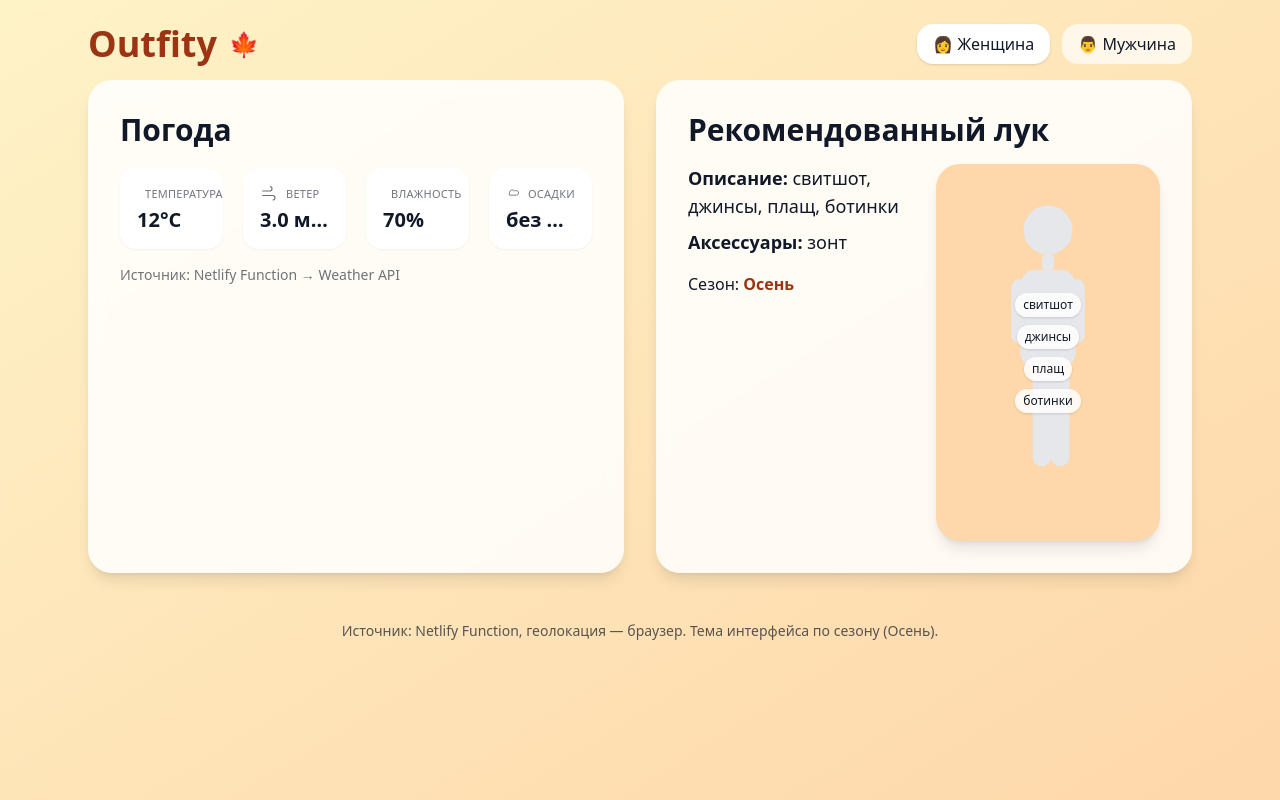
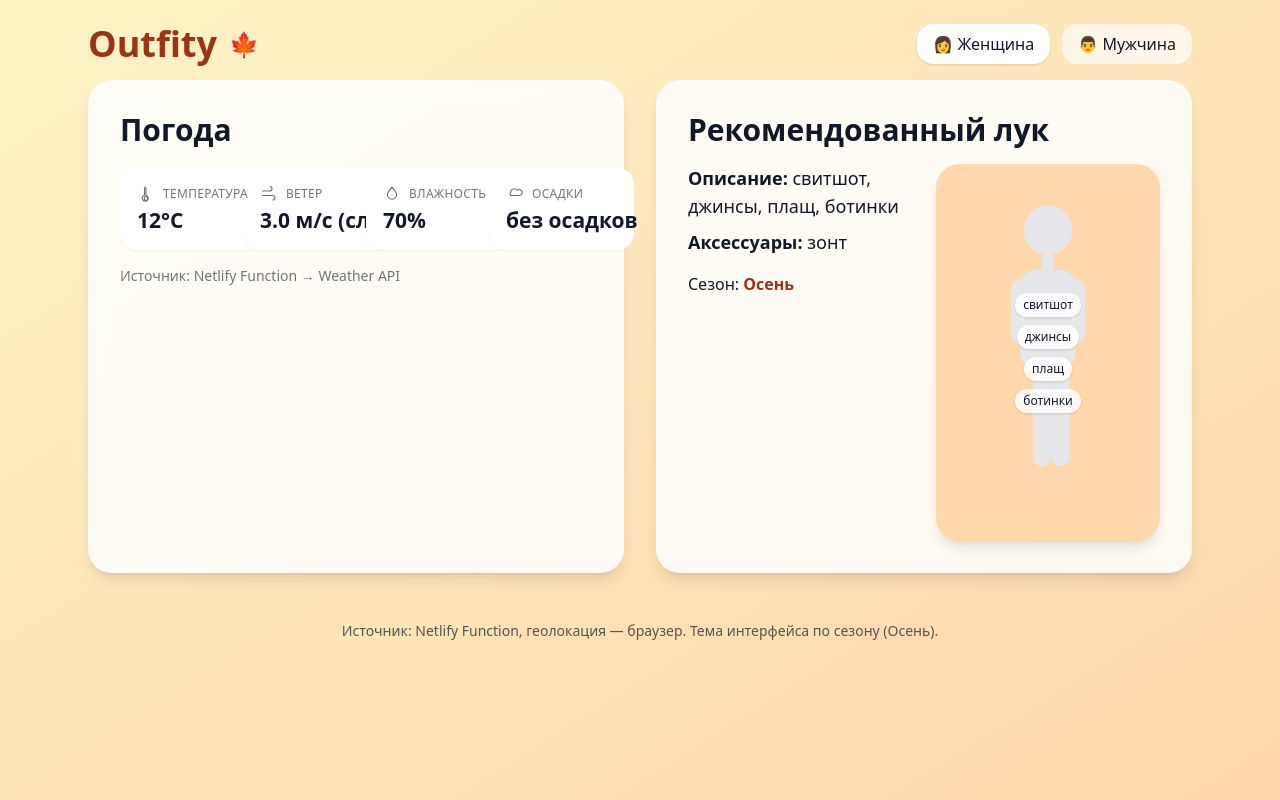
Before and after one commit to anyakhudova-design/outfity, a React (Vite) app: page / in a window 1280 px wide. Built offline with nearby package versions, Linux system fonts and the light colour scheme; no server answers.

Commit message:
Update OutfityApp.jsx

```diff
--- a/src/OutfityApp.jsx
+++ b/src/OutfityApp.jsx
@@ -144,12 +144,12 @@ const IconPrecip = () => (
 
 function InfoTile({ label, value, icon }) {
   return (
-    <div className="rounded-2xl p-4 bg-white border border-white/60 shadow-sm select-none">
-      <div className="flex items-center gap-2 text-[10px] md:text-[11px] uppercase tracking-wide opacity-60">
+    <div className="flex flex-col justify-between rounded-2xl p-4 bg-white border border-white/60 shadow-sm select-none min-w-[145px]">
+      <div className="flex items-center gap-2 text-[11px] md:text-[12px] uppercase tracking-wide opacity-60">
         {icon}
         <span className="whitespace-nowrap">{label}</span>
       </div>
-      <div className="text-[17px] md:text-[20px] font-semibold mt-1 leading-tight break-keep whitespace-nowrap overflow-hidden text-ellipsis">
+      <div className="text-[18px] md:text-[21px] font-semibold mt-1 leading-tight whitespace-nowrap">
         {value}
       </div>
     </div>
```
